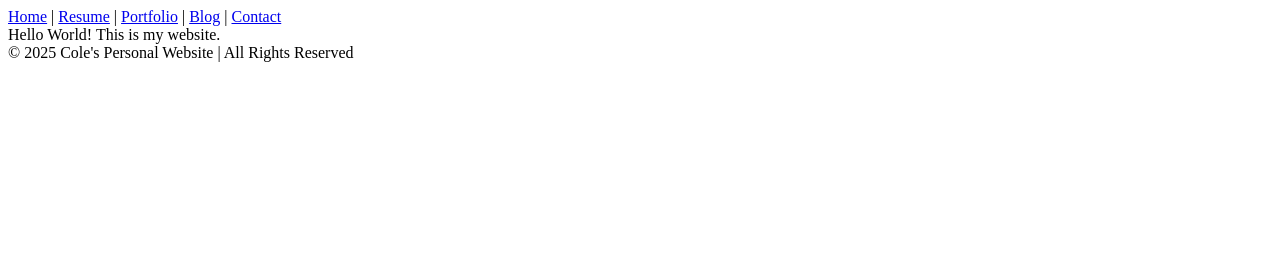
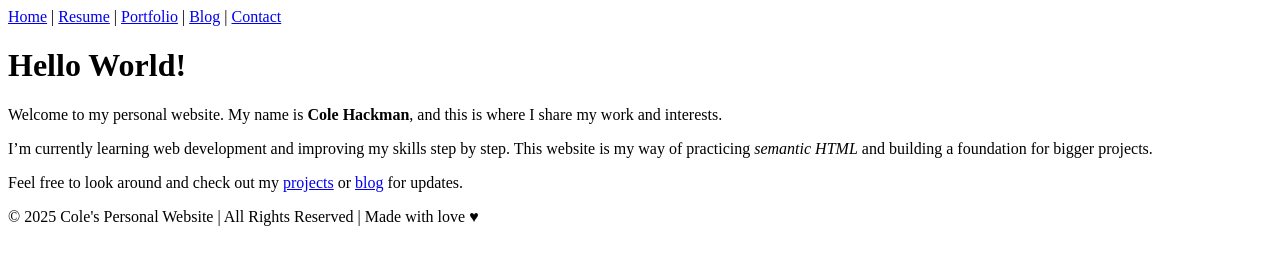
Before and after one commit to cole-hackman/cole-hackman.github.io, a plain HTML site: page index.html in a window 1280 px wide. Drawn offline with Linux system fonts and the light colour scheme.

Commit message:
feat: added heading, paragraphs, emphasis, and footer update to index.html

```diff
--- a/index.html
+++ b/index.html
@@ -1,9 +1,7 @@
 <!DOCTYPE html>
 <html>
   <head>
-    <title>
-        Cole's Personal Website
-    </title>
+    <title>Cole's Personal Website</title>
   </head>
   <body>
     <nav>
@@ -15,11 +13,14 @@
     </nav>
 
     <main>
-      Hello World! This is my website.
+      <h1>Hello World!</h1>
+      <p>Welcome to my personal website. My name is <strong>Cole Hackman</strong>, and this is where I share my work and interests.</p>
+      <p>I’m currently learning web development and improving my skills step by step. This website is my way of practicing <em>semantic HTML</em> and building a foundation for bigger projects.</p>
+      <p>Feel free to look around and check out my <a href="portfolio.html">projects</a> or <a href="blog.html">blog</a> for updates.</p>
     </main>
 
     <footer>
-      © 2025 Cole's Personal Website | All Rights Reserved
+      © 2025 Cole's Personal Website | All Rights Reserved | Made with love ♥
     </footer>
   </body>
 </html>
```
